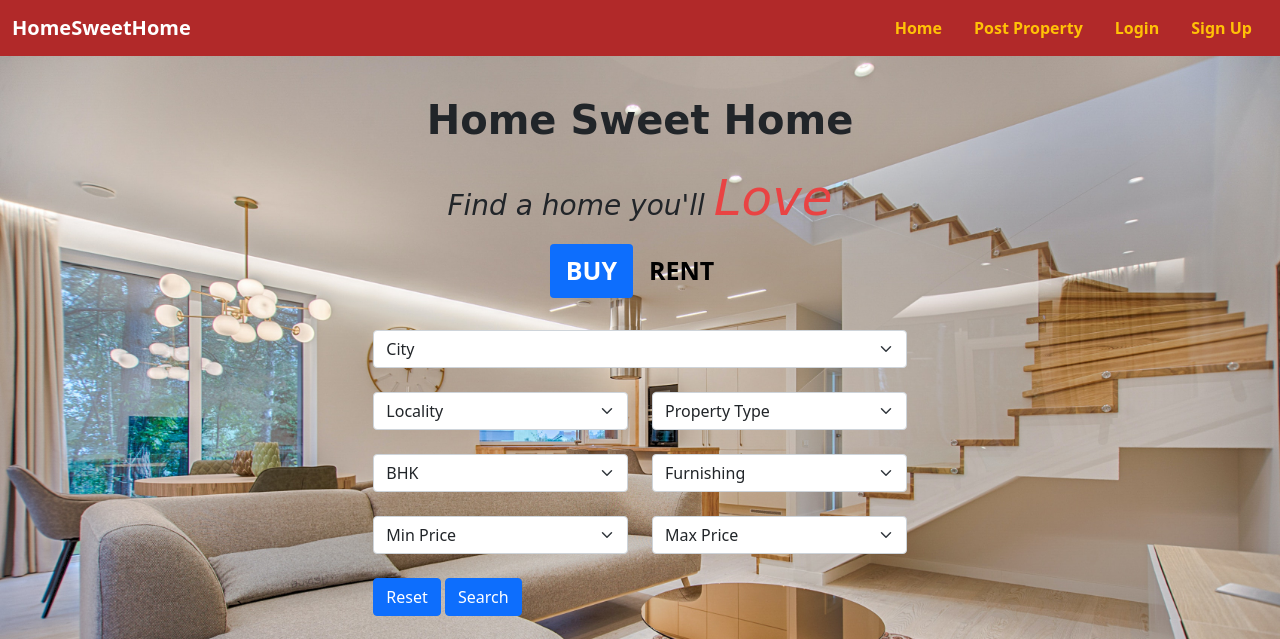
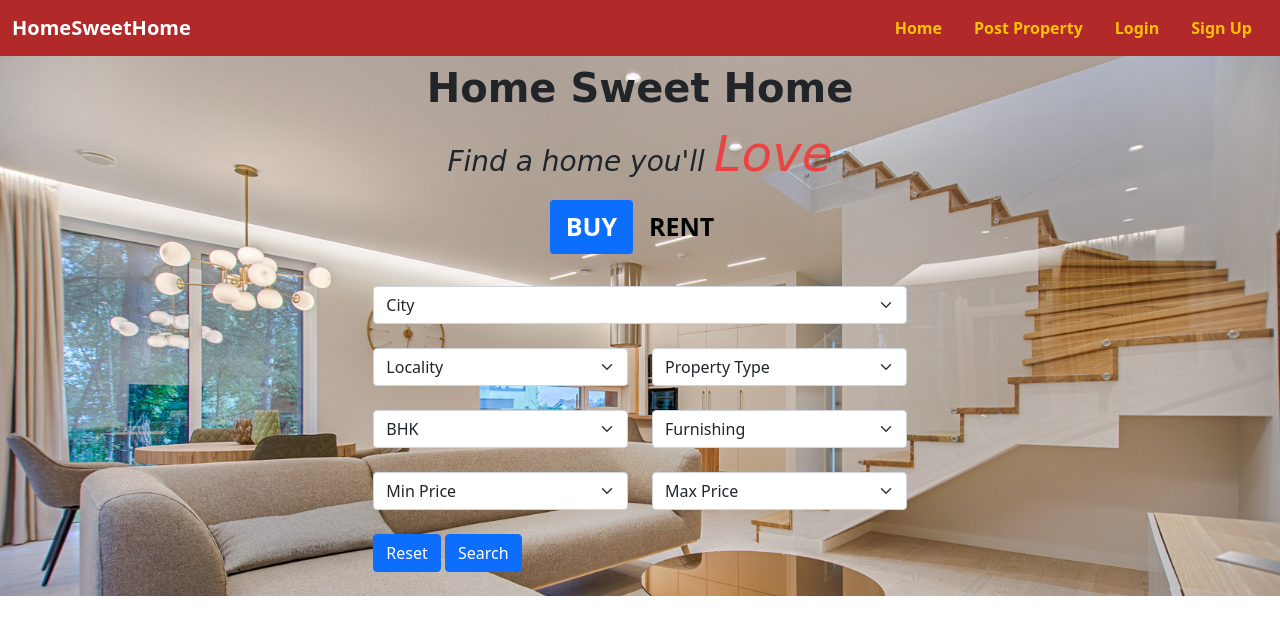
Before and after one commit to Akriti1811/Property-Dealing-Flask_App, a Flask app: page / in a window 1280 px wide. Shown: the top 639 px of the page. Run offline with Flask 2, Linux system fonts and the light colour scheme; some libraries are stand-ins or nearby versions.

Commit message:
Adding Project Report

```diff
--- a/main.py
+++ b/main.py
@@ -53,12 +53,10 @@
         predicted_price=(application.index())
         price=(int)(predicted_price[0])
 
-        print("property_no :")
         array=[]
         for i in range (predicted_price[1].size):
             array.append(int(predicted_price[1][i]))
 
-        print(array)
         placeholders = ", ".join(["?"] * len(array))
         query= cursor.execute('''SELECT * FROM Property_dealing.dbo.Buy_house WHERE city = ? AND type = ? AND bhk = ? AND furnishing = ? AND price BETWEEN ? AND ? AND locality LIKE '%'+?+'%' ''',city, prop, bhk, furnish, min_price, max_price, locality)
         sql_query=query.fetchall()
@@ -108,19 +106,15 @@
 
         predicted_price=(application.index())
         price=(int)(predicted_price[0])
-        print("nearest id's:")
 
-        print("property_no :")
         array=[]
 
         for i in range (predicted_price[1].size):
             array.append(int(predicted_price[1][i]))
-        print(array)
         placeholders = ", ".join(["?"] * len(array))
 
         query= cursor.execute('''SELECT * FROM Property_dealing.dbo.Rent_house WHERE city = ? AND type = ? AND bhk = ? AND furnishing = ? AND price BETWEEN ? AND ? AND locality LIKE '%'+?+'%' ''',r_city, r_prop, r_bhk, r_furnish, r_min_price, r_max_price,r_locality)
         sql_query=query.fetchall()
-        print(type(sql_query))
         if cursor.rowcount == 0:
             sql='''SELECT * FROM Property_dealing.dbo.Rent_house WHERE property_no  IN (''' + placeholders + ")"
             query = cursor.execute(sql, array)
--- a/templates/buy.html
+++ b/templates/buy.html
@@ -6,11 +6,11 @@
     <section class="header-buy">
 
       <div class="header-2 text-center">
-        <div class=" col-12 mt-5 pt-5">
+        <div class=" col-12 mt-3 pt-5">
           <div class="heading ">
             <h1><strong>Home Sweet Home</strong></h1>
           </div>
-          <div class="subtitle pt-3">
+          <div class="subtitle pt-1">
             <h3><i>Find a home you'll <span class="highlight">Love</span></i></h3>
           </div>
         </div>
--- a/templates/post.html
+++ b/templates/post.html
@@ -3,7 +3,7 @@
 
 <div class="post-property d-flex justify-content-center mt-5 pt-5">
 
-    <form class="col-4" action="" method="POST">
+    <form class="col-5" action="" method="POST">
       <div>
         <h2 class="text-center">POST YOUR PROPERY HERE</h2><br>
       </div>
--- a/templates/rent.html
+++ b/templates/rent.html
@@ -6,11 +6,11 @@
     <section class="header-rent">
 
       <div class="header-2 text-center">
-        <div class=" col-12 mt-5  pt-5">
+        <div class=" col-12 mt-3  pt-5">
           <div class="heading ">
             <h1><strong>Home Sweet Home</strong></h1>
           </div>
-          <div class="subtitle pt-3">
+          <div class="subtitle pt-1">
             <h3><i>Find your prefect <span class="highlight">Rental Home</span></i></h3>
           </div>
         </div>
```
Also changed, not shown: 2 other files.
